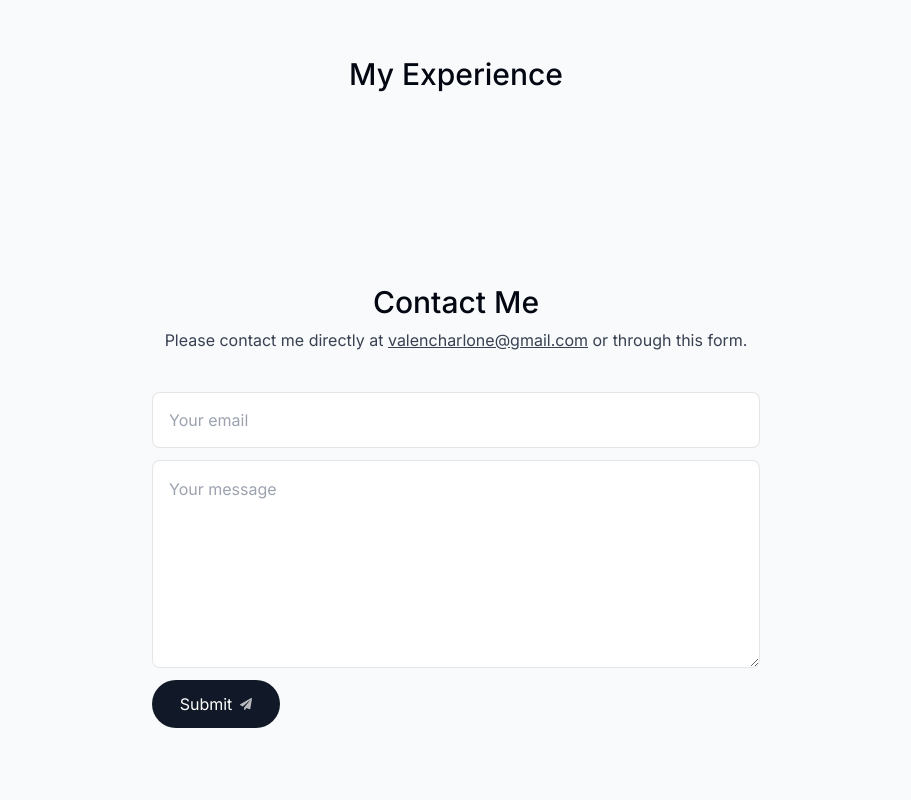
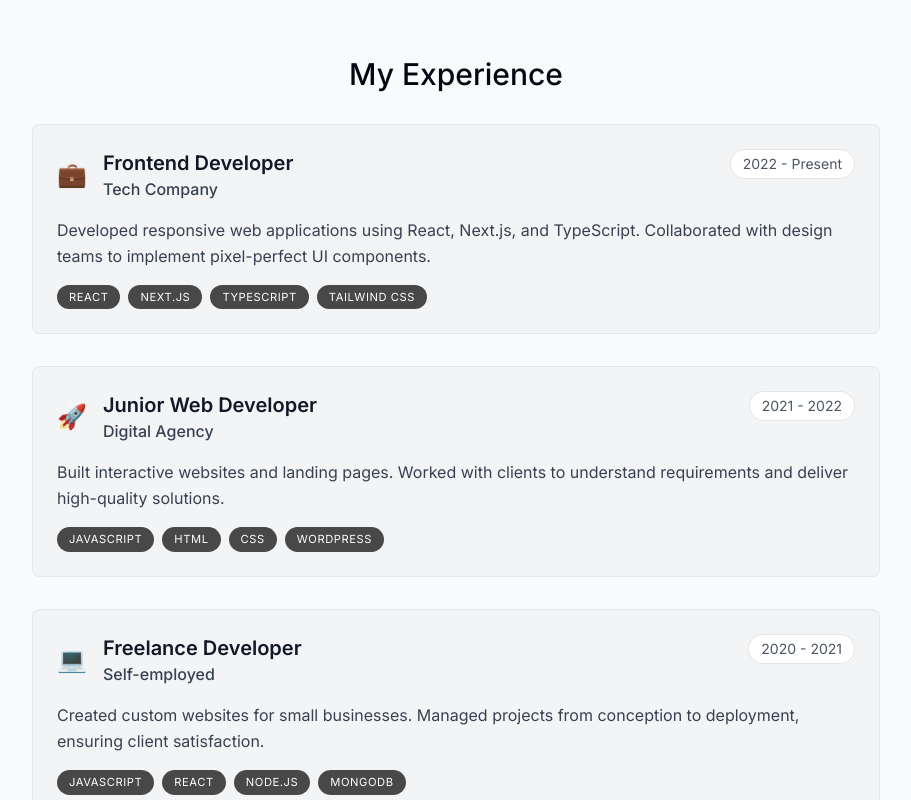
Before and after one commit to valentincharlone/portfolio, a Next.js app: page / in a window 1280 px wide. Shown: the part 2780-3580 px from the top of the page, without its empty margins (184-1095 px from the left). Built offline with nearby package versions, Linux system fonts and the light colour scheme.

Commit message:
chore: replace react-vertical-timeline-component with resend in dependencies

```diff
--- a/components/experience.tsx
+++ b/components/experience.tsx
@@ -1,16 +1,123 @@
 "use client";
+import SectionHeading from "./section-heading";
+import { experiencesData } from "@/lib/data";
+import { useSectionInView } from "@/lib/hooks";
+import { motion, useScroll, useTransform } from "framer-motion";
+import { useRef } from "react";
 
-import SectionHeading from "./section-heading";
-
-// import { experiencesData } from "@/lib/data";
-import { useSectionInView } from "@/lib/hooks";
+const fadeInAnimationVariants = {
+  initial: {
+    opacity: 0,
+    y: 40,
+  },
+  animate: (index: number) => {
+    return {
+      opacity: 1,
+      y: 0,
+      transition: {
+        delay: 0.05 * index,
+      },
+    };
+  },
+};
 
 export default function Experience() {
   const { ref } = useSectionInView("Experience");
 
   return (
-    <section id="experience" ref={ref} className="scroll-mt-28 mb-28 sm:mb-40">
+    <section
+      id="experience"
+      ref={ref}
+      className="scroll-mt-28 mb-28 sm:mb-40 max-w-[53rem] mx-auto"
+    >
       <SectionHeading>My Experience</SectionHeading>
+
+      <div className="space-y-8">
+        {experiencesData.map((item, index) => (
+          <ExperienceItem
+            key={index}
+            title={item.title}
+            company={item.company}
+            description={item.description}
+            icon={item.icon}
+            date={item.date}
+            technologies={[...item.technologies]}
+            index={index}
+          />
+        ))}
+      </div>
     </section>
   );
 }
+
+function ExperienceItem({
+  title,
+  company,
+  description,
+  icon,
+  date,
+  technologies,
+}: {
+  title: string;
+  company: string;
+  description: string;
+  icon: string;
+  date: string;
+  technologies: string[];
+  index: number;
+}) {
+  const ref = useRef<HTMLDivElement>(null);
+  const { scrollYProgress } = useScroll({
+    target: ref,
+    offset: ["0 1", "1.5 1"],
+  });
+  const scaleProgress = useTransform(scrollYProgress, [0, 1], [0.8, 1]);
+  const opacityProgress = useTransform(scrollYProgress, [0, 1], [0.6, 1]);
+
+  return (
+    <motion.div
+      ref={ref}
+      style={{
+        scale: scaleProgress,
+        opacity: opacityProgress,
+      }}
+      className="group"
+    >
+      <section className="bg-gray-100 border border-black/5 rounded-lg p-6 hover:bg-gray-200 transition-colors">
+        {/* Header */}
+        <div className="flex items-start justify-between mb-4">
+          <div className="flex items-center gap-4">
+            <div className="text-2xl">{icon}</div>
+            <div>
+              <h3 className="text-xl font-semibold text-gray-900">{title}</h3>
+              <p className="text-gray-700 font-medium">{company}</p>
+            </div>
+          </div>
+          <span className="text-sm text-gray-600 bg-white px-3 py-1 rounded-full border border-black/[0.1]">
+            {date}
+          </span>
+        </div>
+
+        {/* Description */}
+        <p className="text-gray-700 leading-relaxed mb-4">{description}</p>
+
+        {/* Technologies */}
+        <ul className="flex flex-wrap gap-2">
+          {technologies.map((tech, techIndex) => (
+            <motion.li
+              key={techIndex}
+              variants={fadeInAnimationVariants}
+              initial="initial"
+              whileInView="animate"
+              custom={techIndex}
+              viewport={{ once: true }}
+              className="bg-black/[0.7] px-3 py-1 text-[0.7rem] uppercase tracking-wider text-white rounded-full"
+            >
+              {tech}
+            </motion.li>
+          ))}
+        </ul>
+      </section>
+    </motion.div>
+  );
+}
--- a/lib/data.ts
+++ b/lib/data.ts
@@ -1,7 +1,3 @@
-import React from "react";
-import { CgWorkAlt } from "react-icons/cg";
-import { FaReact } from "react-icons/fa";
-import { LuGraduationCap } from "react-icons/lu";
 import corpcommentImg from "@/public/corpcomment.png";
 import rmtdevImg from "@/public/rmtdev.png";
 import wordanalyticsImg from "@/public/wordanalytics.png";
@@ -35,28 +31,31 @@ export const links = [
 
 export const experiencesData = [
   {
-    title: "Graduated bootcamp",
-    location: "Miami, FL",
+    title: "Frontend Developer",
+    company: "Tech Company",
     description:
-      "I graduated after 6 months of studying. I immediately found a job as a front-end developer.",
-    icon: React.createElement(LuGraduationCap),
-    date: "2019",
+      "Developed responsive web applications using React, Next.js, and TypeScript. Collaborated with design teams to implement pixel-perfect UI components.",
+    icon: "💼",
+    date: "2022 - Present",
+    technologies: ["React", "Next.js", "TypeScript", "Tailwind CSS"],
   },
   {
-    title: "Front-End Developer",
-    location: "Orlando, FL",
+    title: "Junior Web Developer",
+    company: "Digital Agency",
     description:
-      "I worked as a front-end developer for 2 years in 1 job and 1 year in another job. I also upskilled to the full stack.",
-    icon: React.createElement(CgWorkAlt),
-    date: "2019 - 2021",
+      "Built interactive websites and landing pages. Worked with clients to understand requirements and deliver high-quality solutions.",
+    icon: "🚀",
+    date: "2021 - 2022",
+    technologies: ["JavaScript", "HTML", "CSS", "WordPress"],
   },
   {
-    title: "Full-Stack Developer",
-    location: "Houston, TX",
+    title: "Freelance Developer",
+    company: "Self-employed",
     description:
-      "I'm now a full-stack developer working as a freelancer. My stack includes React, Next.js, TypeScript, Tailwind, Prisma and MongoDB. I'm open to full-time opportunities.",
-    icon: React.createElement(FaReact),
-    date: "2021 - present",
+      "Created custom websites for small businesses. Managed projects from conception to deployment, ensuring client satisfaction.",
+    icon: "💻",
+    date: "2020 - 2021",
+    technologies: ["JavaScript", "React", "Node.js", "MongoDB"],
   },
 ] as const;
 
--- a/package.json
+++ b/package.json
@@ -16,13 +16,12 @@
     "react-dom": "^18",
     "react-icons": "^5.4.0",
     "react-intersection-observer": "^9.16.0",
-    "react-vertical-timeline-component": "^3.5.3"
+    "resend": "^4.6.0"
   },
   "devDependencies": {
     "@types/node": "^20",
     "@types/react": "^18",
     "@types/react-dom": "^18",
-    "@types/react-vertical-timeline-component": "^3.3.6",
     "eslint": "^8",
     "eslint-config-next": "14.2.20",
     "postcss": "^8",
```
Also changed, not shown: actions/send-email.ts (added, +49 -0 lines), components/contact.tsx (+7 -6 lines), lib/utils.ts (added, +26 -0 lines), 1 other file (tests, documents, lock files or other folders).
